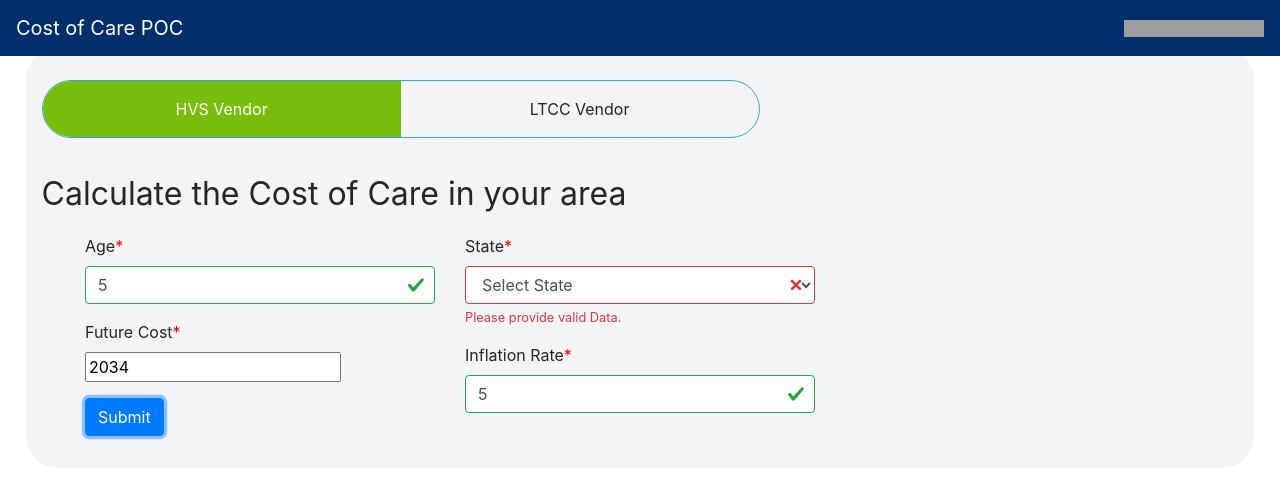
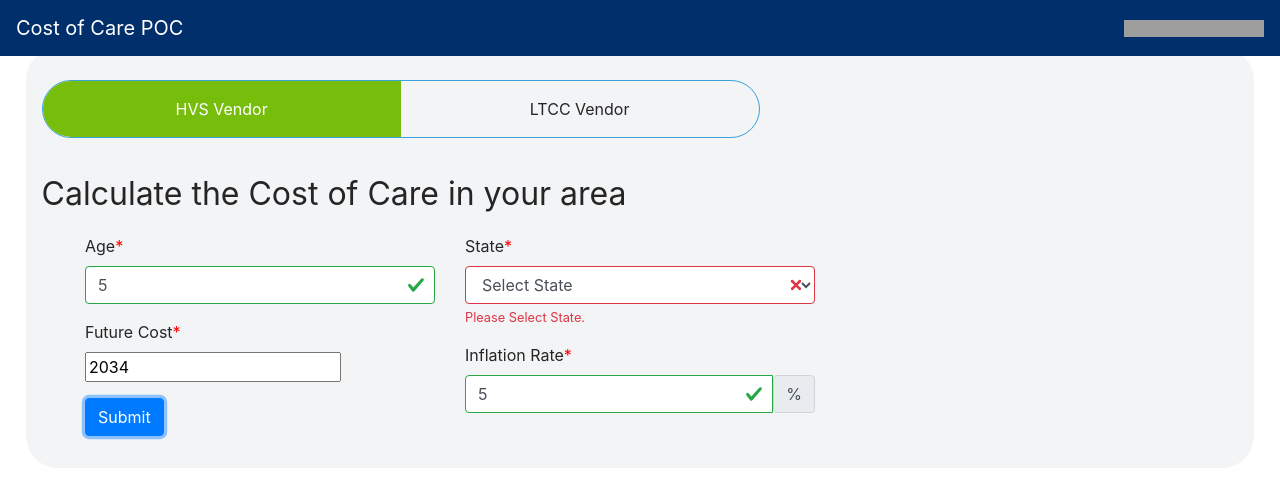
Before and after one commit to sganta17/cost-of-care, a React (Create React App) app: page / in a window 1280 px wide. Both pictures are taken after typing "5", "5" into the empty fields and a click on the button "Submit". Shown: the top 478 px of the page. Built offline with nearby package versions, Linux system fonts and the light colour scheme; grey boxes are pictures that could not be loaded.

Commit message:
added the error handling conditions

```diff
--- a/src/components/TabComponent/HVSTab.tsx
+++ b/src/components/TabComponent/HVSTab.tsx
@@ -1,6 +1,6 @@
 import axios from "axios";
 import React, { useEffect, useState } from "react";
-import { Button, Col, Container, Row } from "react-bootstrap";
+import { Button, Col, Container, InputGroup, Row } from "react-bootstrap";
 import Form from 'react-bootstrap/Form';
 import DatePicker from "react-datepicker";
 import "react-datepicker/dist/react-datepicker.css";
@@ -134,12 +134,19 @@ const HVSTab = () => {
             axios.post(`https://4wbrcdpngc.execute-api.us-east-1.amazonaws.com/default/costofcare`, { "state": inputs.state })
                 .then((res: any) => {
                     setRegions(res?.data.regionExpenses.Rows);
+                    setInputs({ ...inputs, 'region': '' });
                     setShowRegions(true);
                     setUpdate(false);
                 }).catch((error) => {
-                    console.log(error);
+                    setUpdate(false);
+                    setRegions([]);
+                    setInputs({ ...inputs, 'state': '' });
+                    alert('something went wrong..!, choose another state.');
                 });
+        } else {
+            setInputs({ ...inputs, 'region': '' });
         }
+        // eslint-disable-next-line react-hooks/exhaustive-deps
     }, [inputs['state']]);
 
     const onFormSubmit = (event: React.FormEvent<HTMLFormElement>) => {
@@ -174,6 +181,8 @@ const HVSTab = () => {
                 }
                 setSuccess(true);
             }).catch((error) => {
+                setUpdate(false);
+                alert('something went wrong..!, please provide valid data.');
                 console.log(error);
             });
     }
@@ -215,16 +224,19 @@ const HVSTab = () => {
                                         return <option key={key} value={e.value}>{e.label}</option>;
                                     })}
                                 </Form.Control>
-                                <Form.Control.Feedback type="invalid">Please provide valid Data.</Form.Control.Feedback>
+                                <Form.Control.Feedback type="invalid">Please Select State.</Form.Control.Feedback>
                             </Form.Group>
                             <Form.Group className="mb-3" controlId="formBasicInflation">
                                 <Form.Label className="mandatory">Inflation Rate</Form.Label>
-                                <Form.Control required name='inflationRate' type="number" max={5} onChange={onChangeForm} value={inputs.inflationRate} placeholder="Enter Name" />
-                                <Form.Control.Feedback type="invalid">Please provide valid Data.</Form.Control.Feedback>
+                                <InputGroup >
+                                    <Form.Control required name='inflationRate' type="number" max={5} onChange={onChangeForm} value={inputs.inflationRate} placeholder="Enter Name" />
+                                    <InputGroup.Text id="basic-addon1">%</InputGroup.Text>
+                                </InputGroup>
+                                <Form.Control.Feedback type="invalid">Please provide valid Data not more than 5.</Form.Control.Feedback>
                             </Form.Group>
                         </Col>
                         <Col lg={4}>
-                            {showRegions ?
+                            {showRegions && inputs.state !== '' ?
                                 <Form.Group className="mb-3" controlId="formBasicRegion">
                                     <Form.Label className="mandatory">Region</Form.Label>
                                     <Form.Control as="select" value={inputs.region} required onChange={onChangeState} name="region" aria-label="Default select example">
@@ -233,7 +245,7 @@ const HVSTab = () => {
                                             return <option key={key} value={e.MetroRegionCode}>{e.MetroRegion}</option>;
                                         })}
                                     </Form.Control>
-                                    <Form.Control.Feedback type="invalid">Please provide valid Data.</Form.Control.Feedback>
+                                    <Form.Control.Feedback type="invalid">Please Select region.</Form.Control.Feedback>
                                 </Form.Group> : ''}
                         </Col>
 
@@ -243,7 +255,7 @@ const HVSTab = () => {
             {success ?
                 <>
                     <hr />
-                    <Container className="container" style={{ background: "white"}}>
+                    <Container className="container" style={{ background: "white" }}>
                         <Row className="row">
                             <Col lg={4} className="col-sm">
                                 (A) IN-HOME CARE
```
